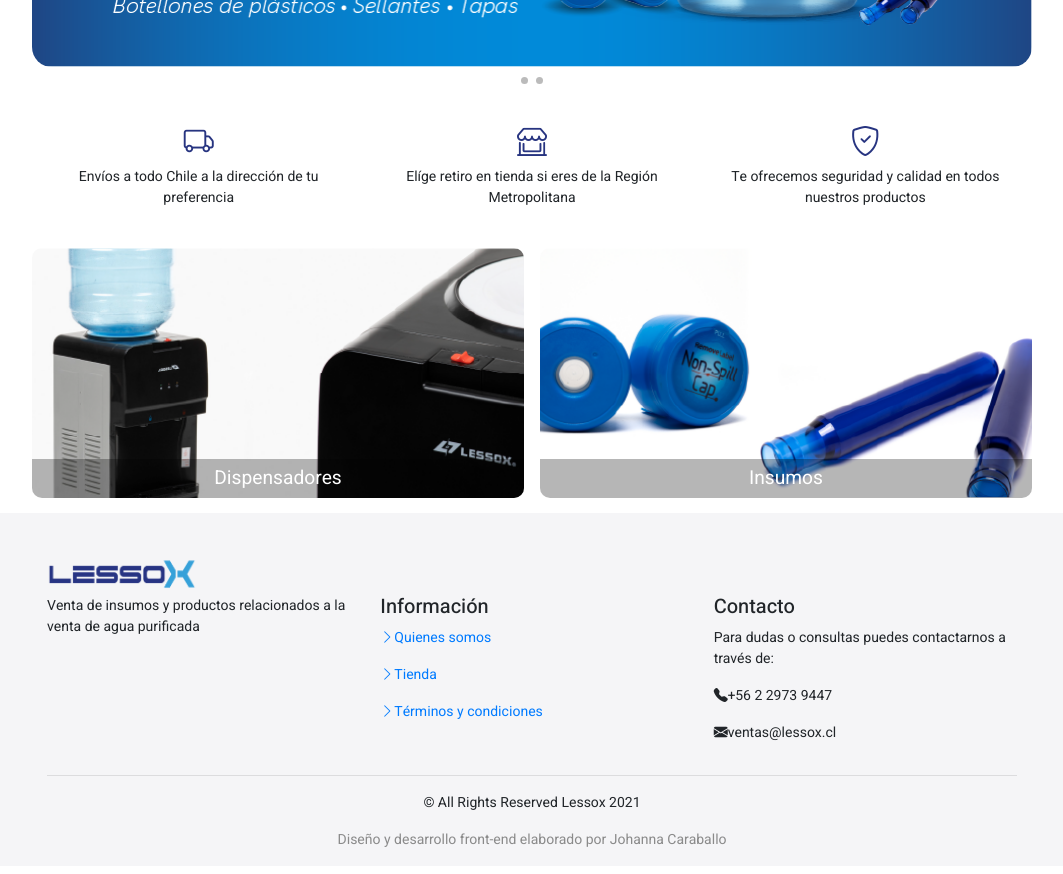
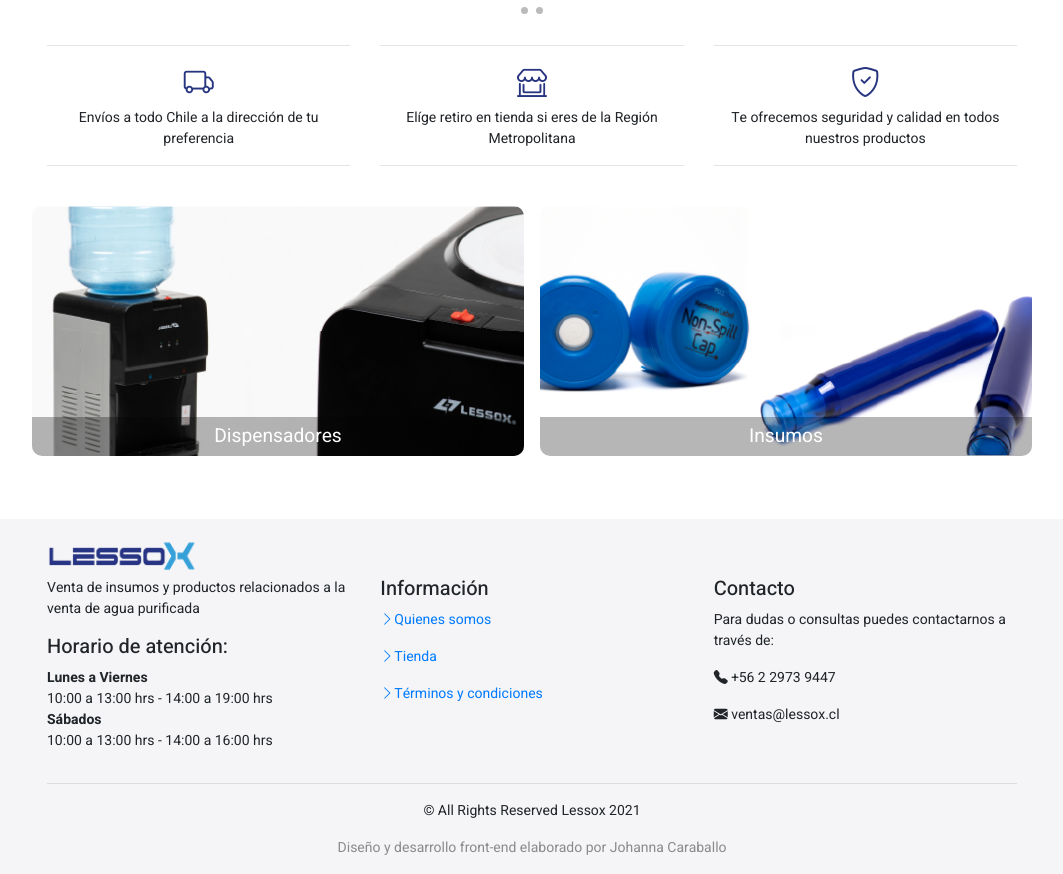
Before and after one commit to johannaccm/Lessox, a plain HTML site: page index.html in a window 1280 px wide. Shown: the part 606-1480 px from the top of the page, without its empty margins (108-1171 px from the left). Drawn offline with nearby package versions, Linux system fonts and the light colour scheme.

Commit message:
avance 11

```diff
--- a/css/responsive.css
+++ b/css/responsive.css
@@ -2,12 +2,17 @@
 
 @media (min-width: 1200px) {
     .slideshow-container{
-        padding: 30px 0px 0 0px;
+        padding: 10px 0px 0 0px;
     }
 
     .container{
         width: 1000px;
     }
+
+    .lessox{
+        display: none;
+    }
+
 
 }
 
@@ -21,6 +26,10 @@
 
     .next {
         margin-right: 10px;
+    }
+
+    .lessox{
+        display: none;
     }
 
 
--- a/index.html
+++ b/index.html
@@ -179,35 +179,41 @@
     <span class="dot" onclick="currentSlide(2)"></span>
   </div>
 
-  <div class="slideshow-container border-section-container pt-40">
+  <div class="slideshow-container border-section-container pt-2">
     <div class="container">
       <div class="row">
 
         <div class="col-md-4 col-6 text-center envios">
+          <hr class="d-none d-md-block">
           <div class="fa-container">
             <i class="bi bi-truck"></i>
           </div>
           <div>
             <p>Envíos a todo Chile a la dirección de tu preferencia</p>
           </div>
+          <hr>
         </div>
 
         <div class="col-md-4 col-6 text-center retiro">
+          <hr class="d-none d-md-block">
           <div class="fa-container">
             <i class="bi bi-shop-window"></i>
           </div>
           <div>
             <p>Elíge retiro en tienda si eres de la Región Metropolitana</p>
           </div>
+          <hr>
         </div>
 
         <div class="col-md-4 col-12 text-center seguridad">
+          <hr class="d-none d-md-block">
           <div class="fa-container">
             <i class="bi bi-shield-check"></i>
           </div>
           <div>
             <p>Te ofrecemos seguridad y calidad en todos nuestros productos</p>
           </div>
+          <hr>
         </div>
 
       </div>
@@ -234,7 +240,7 @@
 
 
   <footer>
-    <div class="container pt-40">
+    <div class="container pt-3 mt-5">
       <div class="row">
         <div class="col-12">
           <img src="./images/lessox-logo.png" width="150px">
@@ -242,6 +248,14 @@
 
         <div class="col-lg-4 col-md-4 ">
           <p>Venta de insumos y productos relacionados a la venta de agua purificada </p>
+          <h5> Horario de atención:</h5>
+          <p>
+            <b>Lunes a Viernes</b><br>
+            10:00 a 13:00 hrs - 14:00 a 19:00 hrs<br>
+
+            <b>Sábados </b>  <br>
+            10:00 a 13:00 hrs - 14:00 a 16:00 hrs
+          </p>
         </div>
 
         <div class="col-lg-4 col-md-4 col-6">
@@ -267,11 +281,11 @@
           <p>Para dudas o consultas puedes contactarnos a través de:</p>
           <ul>
             <li>
-              <p><i class="bi bi-telephone-fill"></i>+56 2 2973 9447 </p>
+              <p><i class="bi bi-telephone-fill"></i> +56 2 2973 9447 </p>
             </li>
 
             <li>
-              <p><i class="bi bi-envelope-fill"></i>ventas@lessox.cl</p>
+              <p><i class="bi bi-envelope-fill"></i> ventas@lessox.cl</p>
             </li>
 
           </ul>
```
